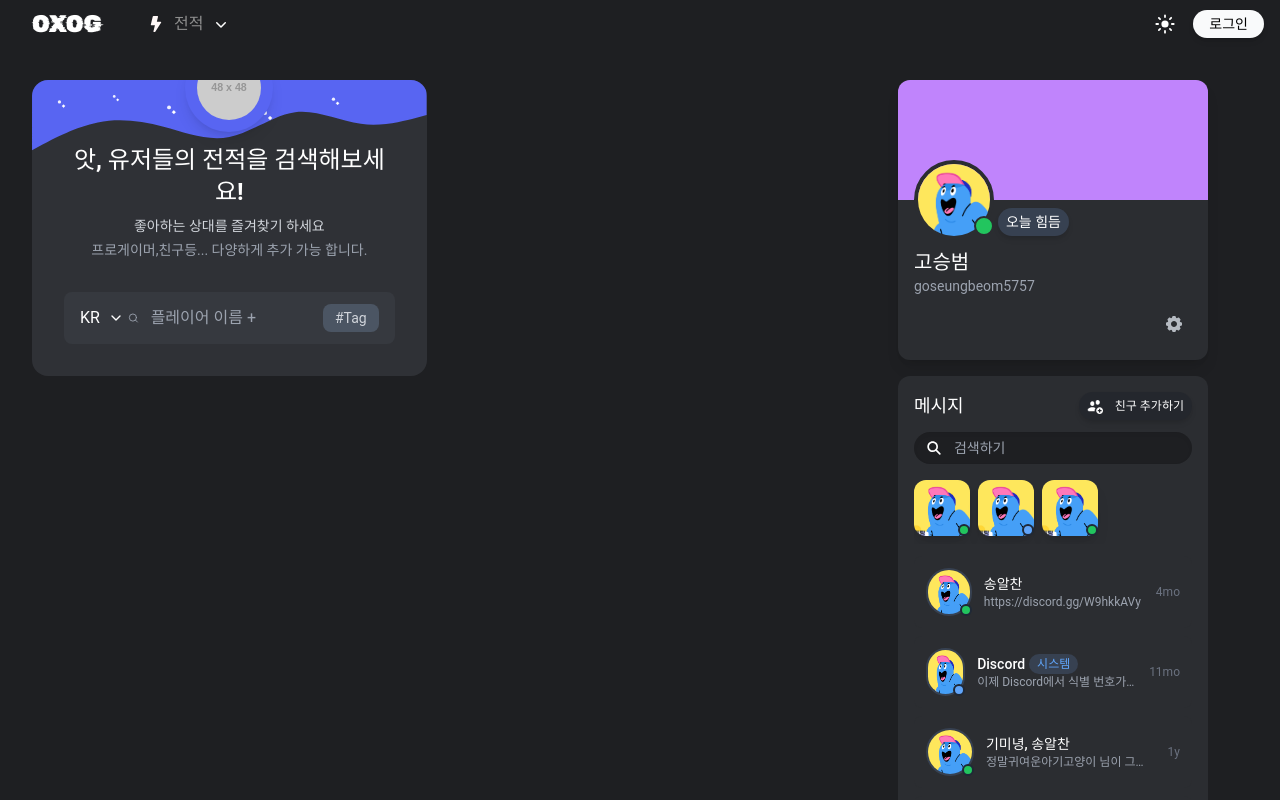
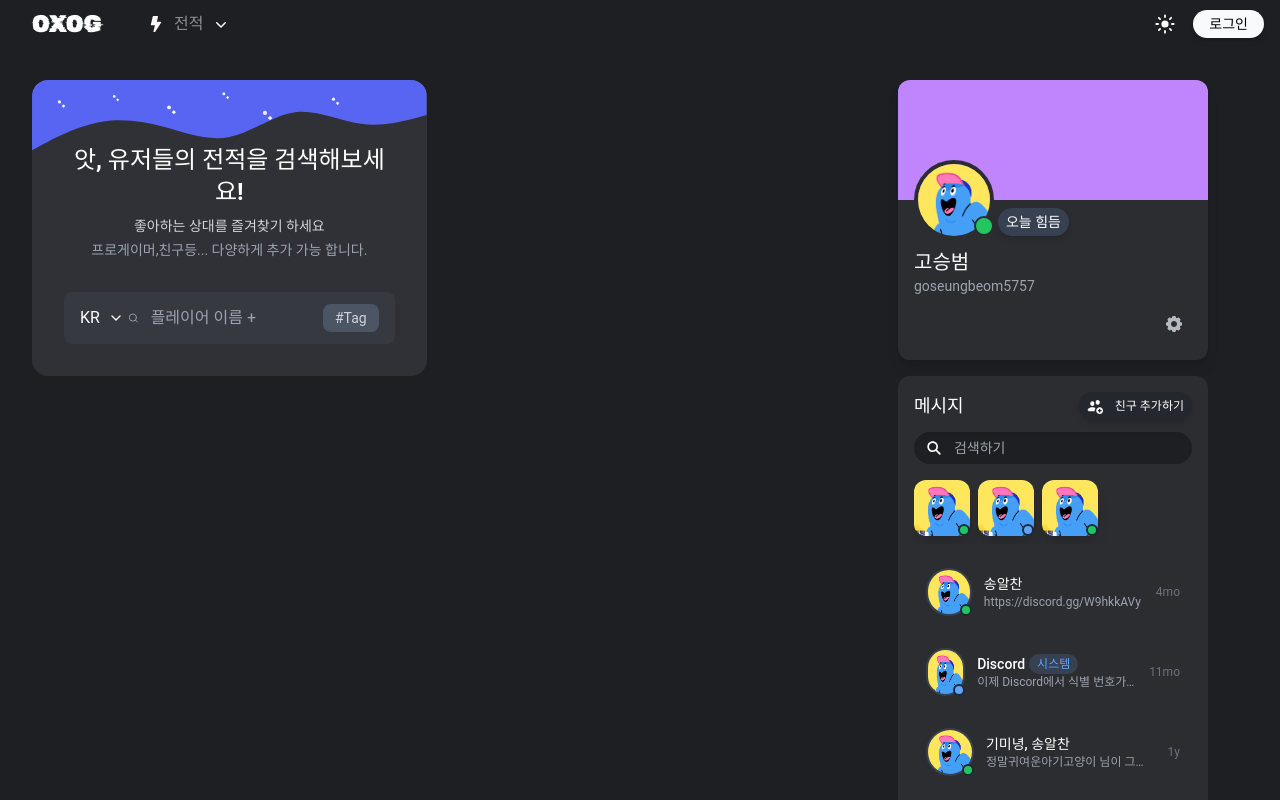
Before and after one commit to ssg4262/oxog-front-react, a React (Vite) app: page / in a window 1280 px wide. Shown: the top 800 px of the page. Built offline with nearby package versions, Linux system fonts and the light colour scheme; a web font is replaced by a local one.

Commit message:
feat: SearchBarCard 유저 전적 검색 컴포넌트 추가

```diff
--- a/src/components/card/SearchBarCard.jsx
+++ b/src/components/card/SearchBarCard.jsx
@@ -8,13 +8,13 @@ const SearchBarCard = () => {
             {/* Wave with Spark Icons */}
             <div className="absolute top-0 left-0 w-full">
                 {/* Floating Circular Image */}
-                <div className="absolute top-[-36px] left-1/2 transform -translate-x-1/2 bg-[#5865f2] p-3 rounded-full shadow-lg z-10">
-                    <img
-                        src="https://via.placeholder.com/48"
-                        alt="Server Icon"
-                        className="w-16 h-16 rounded-full"
-                    />
-                </div>
+                {/*<div className="absolute top-[-36px] left-1/2 transform -translate-x-1/2 bg-[#5865f2] p-3 rounded-full shadow-lg z-10">*/}
+                {/*    <img*/}
+                {/*        src="https://via.placeholder.com/48"*/}
+                {/*        alt="Server Icon"*/}
+                {/*        className="w-16 h-16 rounded-full"*/}
+                {/*    />*/}
+                {/*</div>*/}
                 <svg
                     viewBox="0 0 1440 320"
                     xmlns="http://www.w3.org/2000/svg"
```
